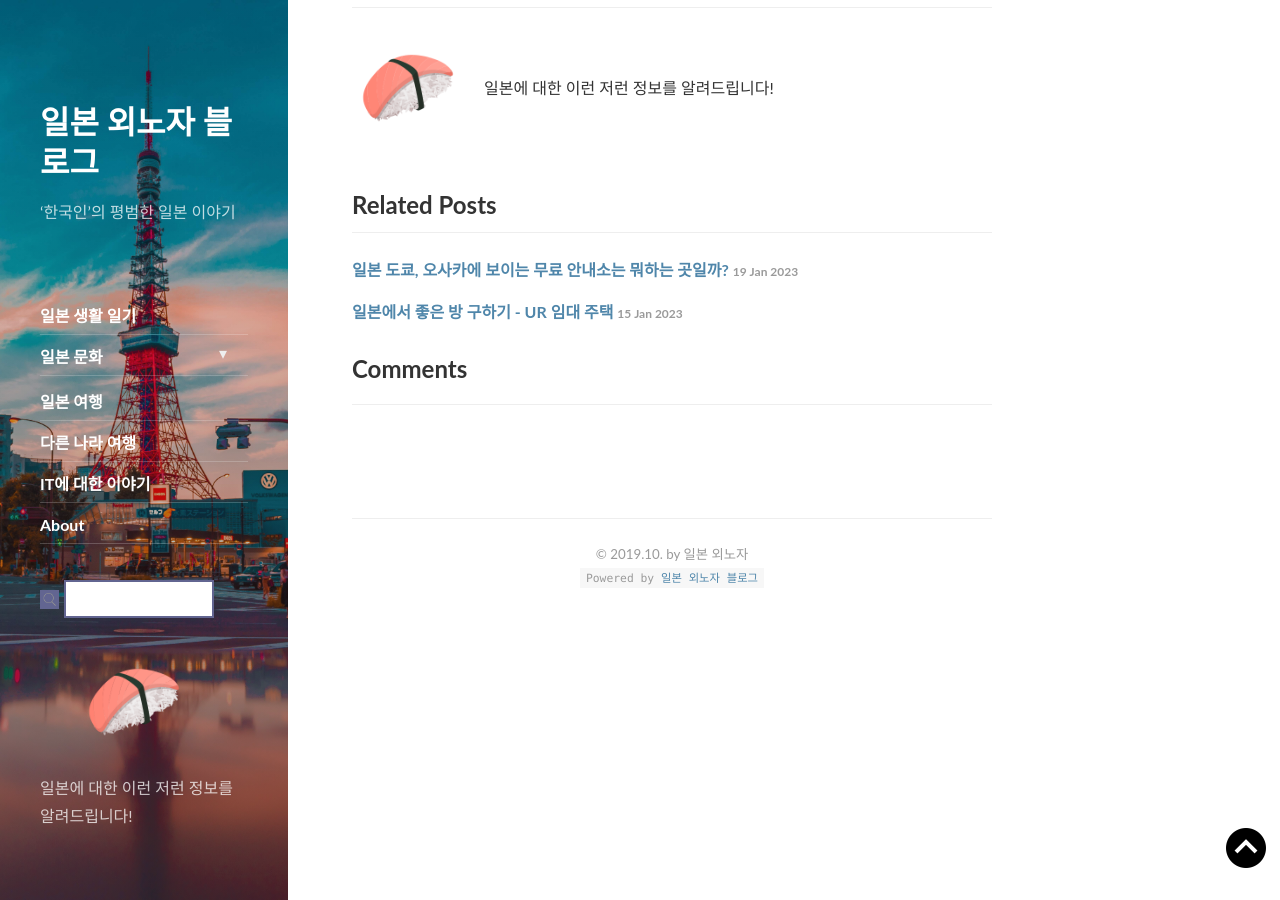
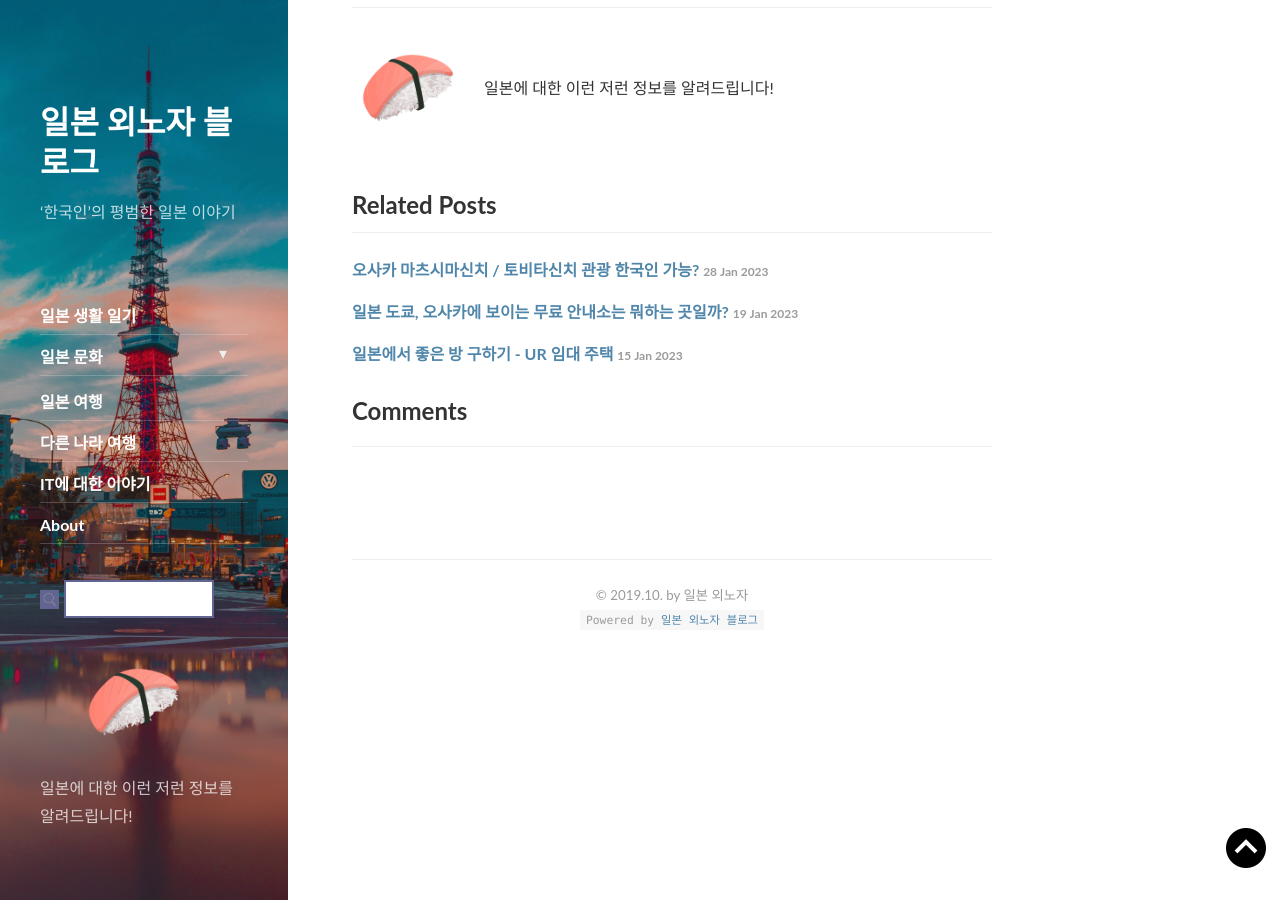
Before and after one commit to tirodre/repo, a Jekyll site: the page built from _posts/2023-01-09-type-of-night-culture.md, in a window 1280 px wide and 900 px high, scrolled down 3127 px. Built offline with Jekyll 4.4.1, drawn with Linux system fonts in a browser that asks for light colours; nearby versions of some CDN libraries; comment, search, counter and statistics services are not loaded; some of the changed lines change nothing that is shown.

Commit message:
add tobitashinchi post

```diff
--- a/_includes/about.html
+++ b/_includes/about.html
@@ -9,6 +9,7 @@
     <br></br>
     (후원버튼이 안보이실 경우 "새로고침"을 하면 버튼이 보입니다!)
     <br></br>
+    <script type="text/javascript" src="https://cdnjs.buymeacoffee.com/1.0.0/button.prod.min.js" data-name="bmc-button" data-slug="kkol" data-color="#FFDD00" data-emoji=""  data-font="Cookie" data-text="Buy me a coffee" data-outline-color="#000000" data-font-color="#000000" data-coffee-color="#ffffff" ></script>
 </aside>
 
 {% if author.about %}
--- /dev/null
+++ b/_posts/2023-01-28-tobitashinchi.md
@@ -0,0 +1,116 @@
+---
+layout: post
+title: "오사카 마츠시마신치 / 토비타신치 관광 한국인 가능?"
+subtitle: "일본 오사카의 유명 밤문화! 여긴 뭐하는 곳일까?"
+categories: japan-culture
+tags: night
+comments: false
+---
+
+### 오사카 마츠시마신치 / 토비타신치 관광
+* 오사카 토비타신치 관광
+* 오사카 마츠시마신치 관광
+* 오사카 마츠시마신치 / 토비타신치 관광 한국인 가능?
+
+-------------
+
+# 오사카 토비타신치 관광
+
+일본 오사카에는 토비타신치라는 유명한 관광지가  있습니다.
+
+여기는 뭐하는 곳이고 어떻게 갈 수 있는지 알려드리겠습니다.
+
+### 토비타신치는 뭐하는 곳일까?
+
+사실 토비타신치는 역사가 깊은 장소입니다.
+
+옛날에는 무려 **공식적으로** 밤문화 거리로 지정된 장소이기도 했습니다.
+
+하지만 지금은 법 개정으로 많이 사라지고
+
+**비공식적으로** 밤문화 거리가 되었습니다.
+
+일단 시스템은 다음과 같습니다.
+
+1. 손님은 다과 비용을 지불한다
+2. 다과를 먹는 시간에는 가게 점원이 동석한다
+3. 가게 주인 입장에서는 손님과 점원이 **뭘 하던** 자유라고 생각한다
+
+이러한 방식으로 운영중이며 이러한 내용으로 영업 신청을 한 **합법적(?)인** 가게입니다.
+
+그렇기 때문에 바로 옆에 경찰서가 있지만 버젓이 영업을 하고 있습니다.
+(참 신기하쥬?)
+
+### 토비타신치까지 가는 방법 및 시간
+
+제일 간단한 방법은 구글 지도에 "飛田新地料理組合" 라고 검색하는 것입니다.
+
+<iframe src="https://www.google.com/maps/embed?pb=!1m14!1m8!1m3!1d3819.8432981951473!2d135.50624444386418!3d34.64388905278743!3m2!1i1024!2i768!4f13.1!3m3!1m2!1s0x0%3A0xd69089cb53b573b0!2z6aOb55Sw5paw5Zyw5paZ55CG57WE5ZCI!5e0!3m2!1sja!2sjp!4v1674872984798!5m2!1sja!2sjp" width="600" height="450" style="border:0;" allowfullscreen="" loading="lazy" referrerpolicy="no-referrer-when-downgrade"></iframe>
+
+제일 가까운 역은 "動物園前駅" 의 2번 출구에서 도보로 8분 정도 걸리는 곳에 있습니다.
+
+飛田新地料理組合 근처까지 가면 바로 눈에 띌거라 생각합니다.
+
+그리고 **영업 시간은** 10:00 ~ 24:00 이지만...
+
+아침에 가면 엄청 한산하고 손님도 영업하는 가게도 많이 없기 때문에
+
+저녁 19시 이후에 가는 것을 추천합니다
+
+
+
+---------
+
+# 오사카 마츠시마신치 관광
+
+마츠시마신치도 오사카의 유명한 밤문화 거리중 하나입니다.
+
+유래는 토비타신치와 유사하고 영업하는 방식도 비슷합니다.
+
+단지 **차이점이라고** 하면...
+
+마츠시마신치는 여러 나뉘어져 있고
+
+바로 옆에 일반 식당 같은 가게도 많기 때문에 일반인들도 주변에 많이 왔다갔다 하는 곳입니다.
+
+또한 토비타신치는 가게에 점원이 1명이지만 마츠시마신치는 점원이 여러명 있습니다.
+
+### 마츠시마신치까지 가는 방법
+
+구글 맵에 阪神九条駅를 검색합니다.
+
+<iframe src="https://www.google.com/maps/embed?pb=!1m18!1m12!1m3!1d1110.9017960061617!2d135.47363500125363!3d34.67445971000686!2m3!1f0!2f0!3f0!3m2!1i1024!2i768!4f13.1!3m3!1m2!1s0x6000e64bfb0af08d%3A0x84714aa2cba6a760!2z6rWs7KGw!5e0!3m2!1sko!2sjp!4v1674874502714!5m2!1sko!2sjp" width="600" height="450" style="border:0;" allowfullscreen="" loading="lazy" referrerpolicy="no-referrer-when-downgrade"></iframe>
+
+2번 출구로 나와서 앞으로 쭉 걷습니다.
+
+<img src="https://user-images.githubusercontent.com/122518237/215238300-921eec0a-47e8-4bcf-b065-0310af7c4cdc.png" width="700">
+
+아마 걷다보면 여기구나... 하는 곳이 나올거라 생각합니다.
+
+------------
+
+# 오사카 마츠시마신치 / 토비타신치 관광 한국인 가능?
+
+과연 외국인도 괜찮을까...?
+
+사실 일본어를 할 수 있으면 제일 좋지만
+
+못해도 상관없습니다.
+
+다과 먹을건데 일본어가 뭐가 필요한가요 ㅎㅎ
+
+요즘은 오히려 외국인 손님들이 많아
+
+영어나 한국어를 할 수 있는 직원도 많고
+
+아얘 팻말이 외국어로 적혀있는 곳도 있다고 합니다.
+
+그러니 돈만 있다면 안심하셔도 될거 같습니다!!
+
+(현금만 되는거 아시죠...?)
+
+------------
+
+### 여기서도 다른 밤문화 포스팅을 읽을 수 있습니다!
+
+<a href="https://mmol.tistory.com/203">이전에 포스팅한 밤문화 블로그</a>
```
Also changed, not shown: 17 other files.
